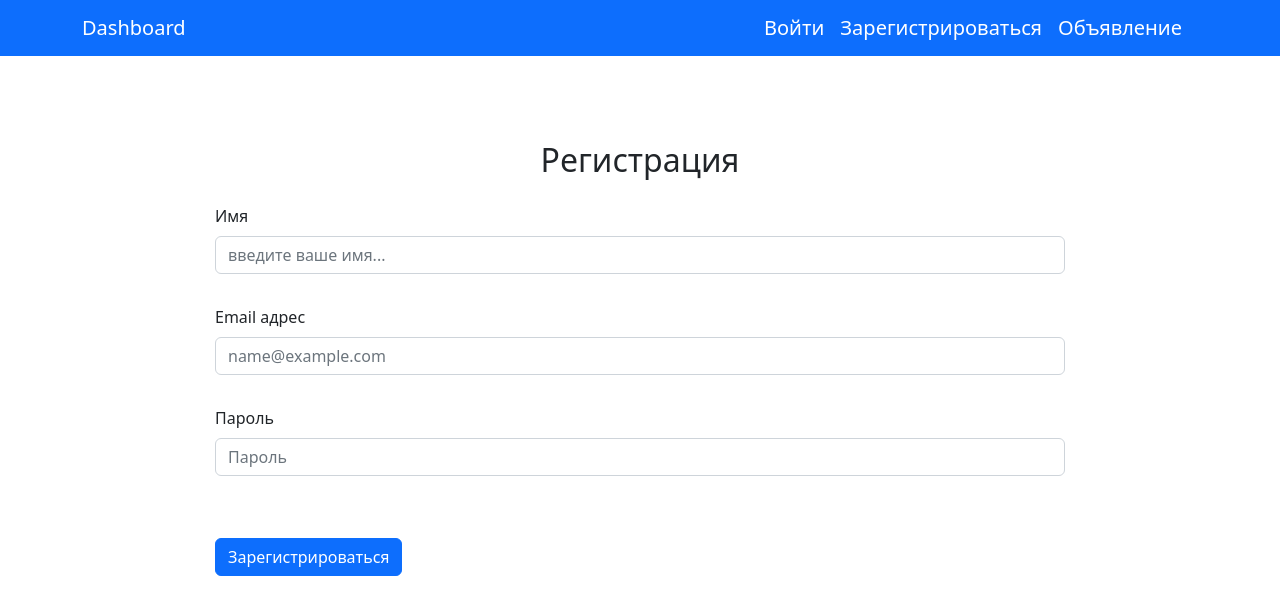
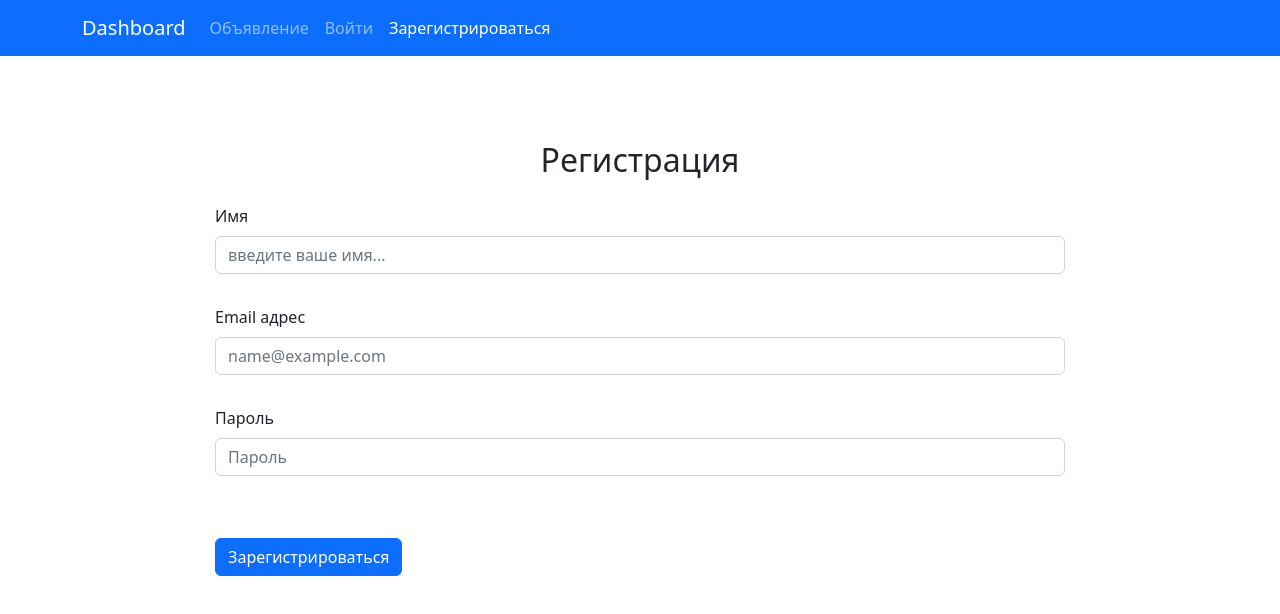
Before and after one commit to Alexander0900/jobmaster, a React (Create React App) app: page /signup in a window 1280 px wide. Shown: the top 614 px of the page. Built offline with nearby package versions, Linux system fonts and the light colour scheme.

Commit message:
add logout

```diff
--- a/src/components/Main.jsx
+++ b/src/components/Main.jsx
@@ -1,24 +1,30 @@
-import { Routes, Route, Navigate } from 'react-router-dom';
-import { Dashboard } from '../pages/Dashboard';
-import { NotFound } from '../pages/NotFound';
-import { SignIn } from '../pages/SignIn';
-import { SignUp } from '../pages/SignUp';
-import { Container } from 'react-bootstrap';
-import { Ads } from '../pages/Ads/Ads';
+import { Routes, Route, Navigate } from "react-router-dom";
+import { Dashboard } from "../pages/Dashboard";
+import { NotFound } from "../pages/NotFound";
+import { SignIn } from "../pages/SignIn";
+import { SignUp } from "../pages/SignUp";
+import { Container } from "react-bootstrap";
+import { Ads } from "../pages/Ads/Ads";
+import { Ad } from "../pages/Ad/Ad";
 export const Main = () => {
+  const parsedAuthData = JSON.parse(sessionStorage.getItem("userData"));
+
   return (
     <main>
       <Container>
         <Routes>
-                    <Route
-                        path='/'
-                        element={<Navigate to={'/signup'} />}
-                    ></Route>
-                    <Route path='/signin' element={<SignIn />}></Route>
-                    <Route path='/signup' element={<SignUp />}></Route>
-                    <Route path='/dashboard' element={<Dashboard />}></Route>
-                    <Route path='/ads' element={<Ads />}></Route>
-                    <Route path='*' element={<NotFound />}></Route>
+          <Route path="/" element={<Navigate to={"/signup"} />} />
+          {!parsedAuthData?.token && (
+            <>
+              <Route path="/signin" element={<SignIn />} />
+              <Route path="/signup" element={<SignUp />} />
+            </>
+          )}
+
+          <Route path="/dashboard" element={<Dashboard />} />
+          <Route path="/ads" element={<Ads />} />
+          <Route path="/ad" element={<Ad />} />
+          <Route path="*" element={<NotFound />} />
         </Routes>
       </Container>
     </main>
--- a/src/components/NavBar.jsx
+++ b/src/components/NavBar.jsx
@@ -1,25 +1,48 @@
-import { Container, Nav, Navbar } from 'react-bootstrap';
+import React from 'react';
+import { Container, Nav, Navbar, Button } from 'react-bootstrap';
 import { LinkContainer } from 'react-router-bootstrap';
+import { useNavigate } from 'react-router-dom';
 
 export const NavBar = () => {
+  const navigate = useNavigate();
+  const parsedAuthData = JSON.parse(sessionStorage.getItem('userData'));
+
+  const handleLogout = () => {
+    sessionStorage.clear();
+    navigate('/Signin'); // Замените '/login' на нужный путь для страницы входа
+  };
+
   return (
-        <Navbar bg='primary' variant='dark'>
+    <Navbar bg="primary" variant="dark">
       <Container>
-                <LinkContainer to='/dashboard'>
+        <LinkContainer to="/dashboard">
           <Navbar.Brand>Dashboard</Navbar.Brand>
         </LinkContainer>
-                <Nav>
-                    <LinkContainer to='/signin'>
-                        <Navbar.Brand>Войти</Navbar.Brand>
+
+        <Nav className="me-auto">
+          <LinkContainer to="/ads">
+            <Nav.Link>Объявление</Nav.Link>
           </LinkContainer>
-                    <LinkContainer to='/signup'>
-                        <Navbar.Brand>Зарегистрироваться</Navbar.Brand>
+          {!parsedAuthData?.token && (
+            <>
+              <LinkContainer to="/signin">
+                <Nav.Link>Войти</Nav.Link>
               </LinkContainer>
-                    <LinkContainer to='/ads'>
-                        <Navbar.Brand>Объявление</Navbar.Brand>
+              <LinkContainer to="/signup">
+                <Nav.Link>Зарегистрироваться</Nav.Link>
               </LinkContainer>
+            </>
+          )}
+        </Nav>
 
-                </Nav>
+        {parsedAuthData?.email && (
+          <>
+            <Navbar.Text className="me-3">{parsedAuthData.email}</Navbar.Text>
+            <Button variant="outline-light" onClick={handleLogout}>
+              Выйти
+            </Button>
+          </>
+        )}
       </Container>
     </Navbar>
   );
--- a/src/pages/Ads/Ads.jsx
+++ b/src/pages/Ads/Ads.jsx
@@ -1,15 +1,20 @@
 import { AdsListing } from "../../components/AdsListing";
-import "./Ads.css"
-import Button from 'react-bootstrap/Button';
+import "./Ads.css";
+import Button from "react-bootstrap/Button";
+import { useNavigate } from "react-router-dom";
+
 export const Ads = () => {
+  const navigate = useNavigate();
 
-    return <div>
-        <h1 className="AdsTitle">Просмотр объявлений</h1>
-        <div className="buttonContainer">
-            <Button variant="primary">Разместить объявление</Button>
-        </div>
-        <AdsListing />
-    </div>;
-
-
+  return (
+    <div>
+      <h1 className="AdsTitle">Просмотр объявлений</h1>
+      <div className="buttonContainer">
+        <Button variant="primary" onClick={() => navigate("/ad")}>
+          Разместить объявление
+        </Button>
+      </div>
+      <AdsListing />
+    </div>
+  );
 };
--- a/src/pages/SignIn.jsx
+++ b/src/pages/SignIn.jsx
@@ -1,3 +1,4 @@
+import React from 'react';
 import { Form } from 'react-bootstrap';
 import axios from 'axios';
 import { useForm } from 'react-hook-form';
```
Lines whose indentation alone changed are shown as unchanged.
